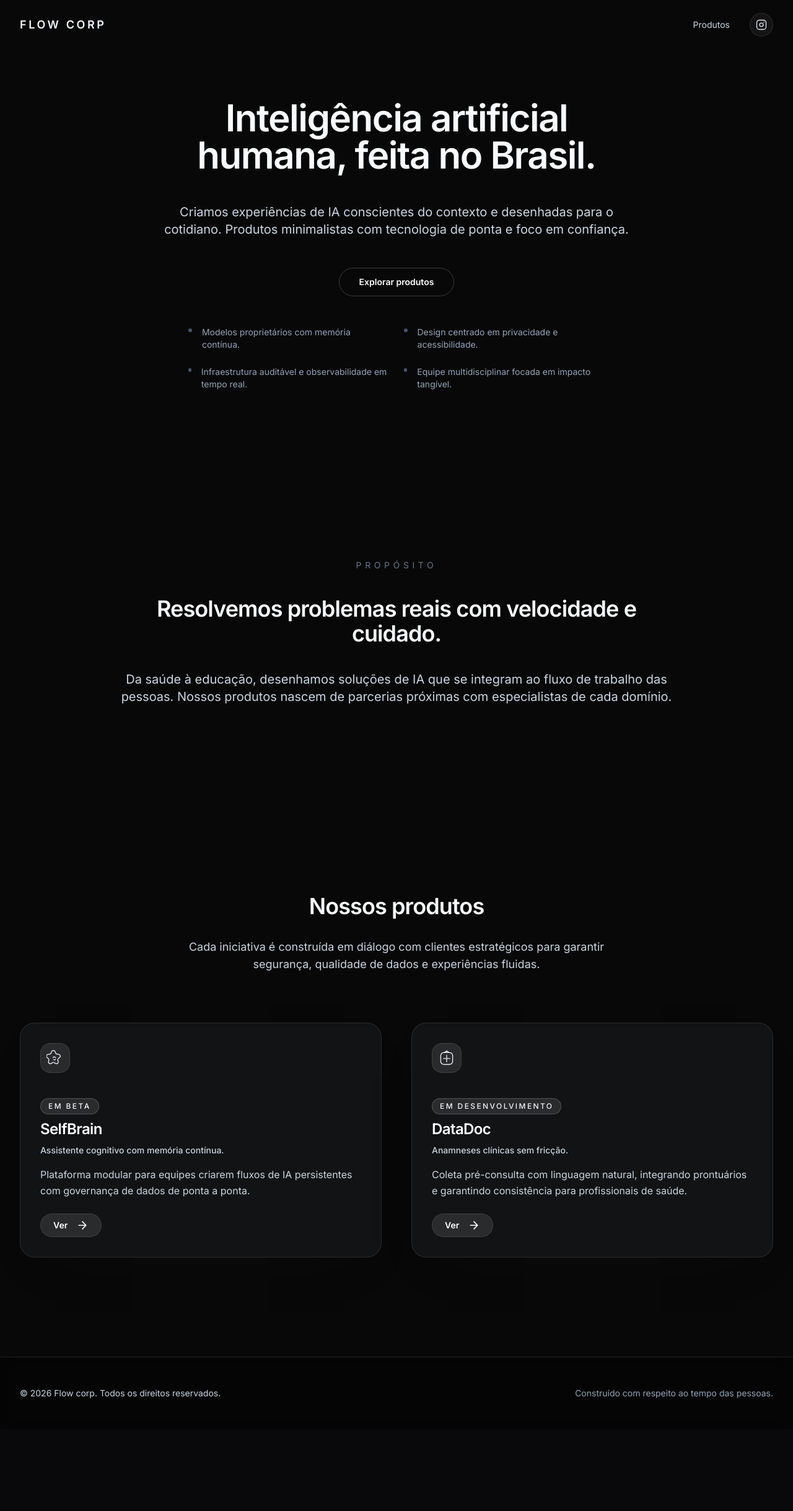
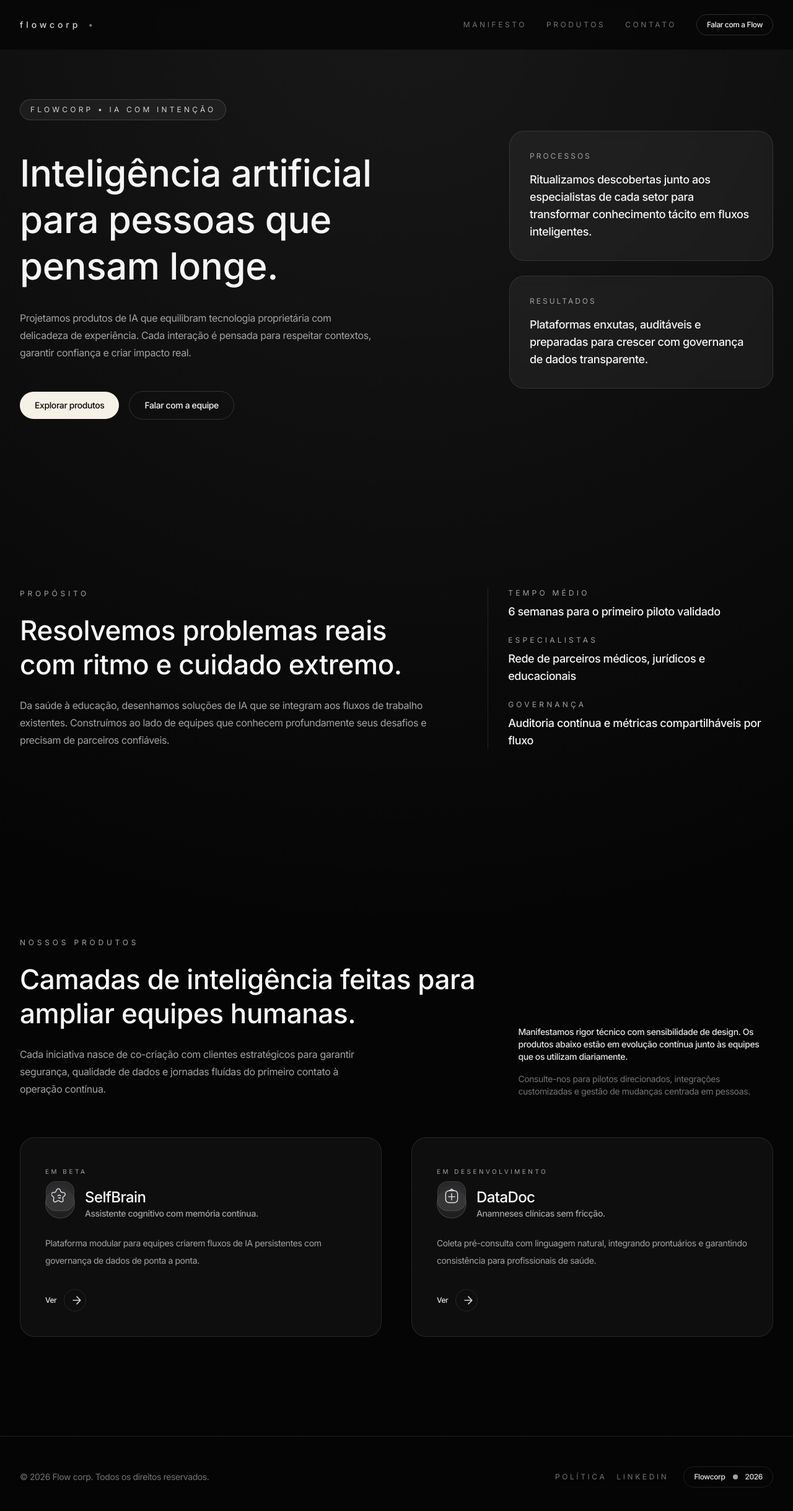
Before and after one commit to igorbiccas/flowcorp-site, a React (Vite) app: page / in a window 1280 px wide. Shown: the top 2438 px of the page at 62% size. Before the commit the page ends 2306 px from the top, so only its background shows below. Built offline with nearby package versions, Linux system fonts and the light colour scheme.

Commit message:
Restyle site with deep minimal dark theme

```diff
--- a/App.tsx
+++ b/App.tsx
@@ -30,74 +30,114 @@ const products: Product[] = [
 
 const App: React.FC = () => {
   return (
-    <div className="relative min-h-screen overflow-hidden bg-[#080808] text-slate-100">
+    <div className="relative min-h-screen overflow-hidden bg-[#050505] text-neutral-100">
+      <div aria-hidden="true" className="pointer-events-none absolute inset-0">
+        <div className="absolute inset-0 bg-[radial-gradient(circle_at_top,_rgba(255,255,255,0.08),_transparent_60%)]" />
+        <div className="absolute inset-0 bg-[linear-gradient(rgba(255,255,255,0.04)_1px,transparent_1px),linear-gradient(90deg,rgba(255,255,255,0.04)_1px,transparent_1px)] bg-[size:120px_120px] opacity-20" />
+      </div>
 
       <Header />
 
       <main className="relative z-10">
-        <section className="container mx-auto flex min-h-[90vh] flex-col items-center justify-center px-6 pb-32 pt-40 text-center md:px-8">
-          <AnimatedSection className="w-full">
-            <div className="mx-auto max-w-3xl space-y-12">
-              <h1 className="text-4xl font-semibold tracking-tight text-slate-50 sm:text-5xl md:text-6xl">
-                Inteligência artificial humana, feita no Brasil.
+        <section className="container mx-auto grid min-h-[90vh] items-center gap-20 px-6 pb-32 pt-40 md:grid-cols-[minmax(0,1fr)_minmax(0,0.6fr)] md:px-8">
+          <AnimatedSection className="space-y-12">
+            <div className="inline-flex items-center gap-2 rounded-full border border-white/15 bg-white/5 px-4 py-2 text-xs uppercase tracking-[0.35em] text-neutral-300">
+              Flowcorp • IA com intenção
+            </div>
+            <div className="space-y-8">
+              <h1 className="text-[clamp(2.75rem,5vw,3.75rem)] font-medium leading-tight text-neutral-100">
+                Inteligência artificial para pessoas que pensam longe.
               </h1>
-              <p className="text-lg leading-relaxed text-slate-300 md:text-xl">
-                Criamos experiências de IA conscientes do contexto e desenhadas para o cotidiano. Produtos minimalistas com tecnologia de ponta e foco em confiança.
+              <p className="max-w-xl text-base leading-7 text-neutral-400">
+                Projetamos produtos de IA que equilibram tecnologia proprietária com delicadeza de experiência. Cada interação é pensada para respeitar contextos, garantir confiança e criar impacto real.
               </p>
-              <div className="flex flex-col items-center justify-center gap-5 sm:flex-row">
+            </div>
+            <div className="flex flex-wrap items-center gap-4">
               <a
                 href="#products"
-                  className="inline-flex items-center justify-center rounded-full border border-white/20 px-8 py-3 text-sm font-semibold text-white transition hover:border-white/40 hover:bg-white/10"
+                className="inline-flex items-center gap-3 rounded-full bg-[#f5f1e6] px-6 py-3 text-sm font-medium text-[#050505] transition hover:bg-[#f0ead9]"
               >
                 Explorar produtos
               </a>
+              <a
+                href="mailto:contato@flowcorp.ai"
+                className="inline-flex items-center gap-3 rounded-full border border-white/15 px-6 py-3 text-sm font-medium text-neutral-100 transition hover:border-white/30"
+              >
+                Falar com a equipe
+              </a>
             </div>
-              <ul className="mx-auto flex max-w-2xl flex-col gap-6 text-left text-sm text-slate-400 sm:grid sm:grid-cols-2">
-                <li className="flex items-start gap-4">
-                  <span className="mt-1 inline-flex h-1.5 w-1.5 rounded-full bg-slate-600" aria-hidden="true" />
-                  Modelos proprietários com memória contínua.
-                </li>
-                <li className="flex items-start gap-4">
-                  <span className="mt-1 inline-flex h-1.5 w-1.5 rounded-full bg-slate-600" aria-hidden="true" />
-                  Design centrado em privacidade e acessibilidade.
-                </li>
-                <li className="flex items-start gap-4">
-                  <span className="mt-1 inline-flex h-1.5 w-1.5 rounded-full bg-slate-600" aria-hidden="true" />
-                  Infraestrutura auditável e observabilidade em tempo real.
-                </li>
-                <li className="flex items-start gap-4">
-                  <span className="mt-1 inline-flex h-1.5 w-1.5 rounded-full bg-slate-600" aria-hidden="true" />
-                  Equipe multidisciplinar focada em impacto tangível.
-                </li>
-              </ul>
+          </AnimatedSection>
+          <AnimatedSection className="space-y-6">
+            <div className="space-y-6">
+              <div className="space-y-4 rounded-3xl border border-white/10 bg-white/5 p-8 backdrop-blur">
+                <p className="text-xs uppercase tracking-[0.25em] text-neutral-400">Processos</p>
+                <p className="text-lg font-medium text-neutral-100">
+                  Ritualizamos descobertas junto aos especialistas de cada setor para transformar conhecimento tácito em fluxos inteligentes.
+                </p>
+              </div>
+              <div className="space-y-4 rounded-3xl border border-white/10 bg-white/5 p-8 backdrop-blur">
+                <p className="text-xs uppercase tracking-[0.25em] text-neutral-400">Resultados</p>
+                <p className="text-lg font-medium text-neutral-100">
+                  Plataformas enxutas, auditáveis e preparadas para crescer com governança de dados transparente.
+                </p>
+              </div>
             </div>
           </AnimatedSection>
         </section>
 
-        <section className="py-28 md:py-36">
+        <section id="manifesto" className="py-28 md:py-36">
           <div className="container mx-auto px-6 md:px-8">
-            <AnimatedSection className="mx-auto max-w-4xl text-center">
-              <p className="text-sm uppercase tracking-[0.4em] text-slate-500">Propósito</p>
-              <h2 className="mt-10 text-3xl font-semibold tracking-tight text-slate-50 md:text-4xl">
-                Resolvemos problemas reais com velocidade e cuidado.
+            <AnimatedSection className="grid gap-16 md:grid-cols-[minmax(0,0.6fr)_minmax(0,0.4fr)] md:items-center">
+              <div className="space-y-6">
+                <p className="text-xs uppercase tracking-[0.4em] text-neutral-400">Propósito</p>
+                <h2 className="text-[clamp(2rem,4vw,2.75rem)] font-medium leading-tight text-neutral-50">
+                  Resolvemos problemas reais com ritmo e cuidado extremo.
                 </h2>
-              <p className="mt-10 text-lg leading-relaxed text-slate-300 md:text-xl">
-                Da saúde à educação, desenhamos soluções de IA que se integram ao fluxo de trabalho das pessoas. Nossos produtos nascem de parcerias próximas com especialistas de cada domínio.
+                <p className="text-base leading-7 text-neutral-400">
+                  Da saúde à educação, desenhamos soluções de IA que se integram aos fluxos de trabalho existentes. Construímos ao lado de equipes que conhecem profundamente seus desafios e precisam de parceiros confiáveis.
                 </p>
+              </div>
+              <div className="space-y-6 border-l border-white/10 pl-8">
+                <div className="space-y-2">
+                  <p className="text-xs uppercase tracking-[0.35em] text-neutral-400">Tempo médio</p>
+                  <p className="text-lg font-medium text-neutral-100">6 semanas para o primeiro piloto validado</p>
+                </div>
+                <div className="space-y-2">
+                  <p className="text-xs uppercase tracking-[0.35em] text-neutral-400">Especialistas</p>
+                  <p className="text-lg font-medium text-neutral-100">Rede de parceiros médicos, jurídicos e educacionais</p>
+                </div>
+                <div className="space-y-2">
+                  <p className="text-xs uppercase tracking-[0.35em] text-neutral-400">Governança</p>
+                  <p className="text-lg font-medium text-neutral-100">Auditoria contínua e métricas compartilháveis por fluxo</p>
+                </div>
+              </div>
             </AnimatedSection>
           </div>
         </section>
 
         <section id="products" className="py-32 md:py-40">
           <div className="container mx-auto px-6 md:px-8">
-            <AnimatedSection className="w-full">
-              <div className="mx-auto max-w-3xl text-center">
-                <h2 className="text-3xl font-semibold tracking-tight text-slate-50 md:text-4xl">Nossos produtos</h2>
-                <p className="mt-8 text-base text-slate-300 md:text-lg">
-                  Cada iniciativa é construída em diálogo com clientes estratégicos para garantir segurança, qualidade de dados e experiências fluidas.
+            <AnimatedSection className="space-y-16">
+              <div className="grid gap-10 md:grid-cols-[minmax(0,0.65fr)_minmax(0,0.35fr)] md:items-end">
+                <div className="space-y-6">
+                  <p className="text-xs uppercase tracking-[0.4em] text-neutral-400">Nossos produtos</p>
+                  <h2 className="text-[clamp(2rem,4vw,2.75rem)] font-medium leading-tight text-neutral-50">
+                    Camadas de inteligência feitas para ampliar equipes humanas.
+                  </h2>
+                  <p className="max-w-xl text-base leading-7 text-neutral-400">
+                    Cada iniciativa nasce de co-criação com clientes estratégicos para garantir segurança, qualidade de dados e jornadas fluídas do primeiro contato à operação contínua.
                   </p>
                 </div>
-              <div className="mt-20 grid grid-cols-1 gap-12 md:grid-cols-2">
+                <div className="space-y-4">
+                  <p className="text-sm font-medium text-neutral-200">
+                    Manifestamos rigor técnico com sensibilidade de design. Os produtos abaixo estão em evolução contínua junto às equipes que os utilizam diariamente.
+                  </p>
+                  <p className="text-sm text-neutral-500">
+                    Consulte-nos para pilotos direcionados, integrações customizadas e gestão de mudanças centrada em pessoas.
+                  </p>
+                </div>
+              </div>
+              <div className="grid grid-cols-1 gap-12 md:grid-cols-2">
                 {products.map((product) => (
                   <ProductCard key={product.title} product={product} />
                 ))}
@@ -106,10 +146,27 @@ const App: React.FC = () => {
           </div>
         </section>
 
-        <footer className="border-t border-white/10 bg-black/30 backdrop-blur">
-          <div className="container mx-auto flex flex-col items-center justify-between gap-4 px-6 py-12 text-sm text-slate-300 md:flex-row md:px-8">
-            <p>© {new Date().getFullYear()} Flow corp. Todos os direitos reservados.</p>
-            <p className="text-slate-400">Construído com respeito ao tempo das pessoas.</p>
+        <footer id="contato" className="border-t border-white/10 bg-transparent">
+          <div className="container mx-auto grid gap-6 px-6 py-12 text-sm text-neutral-400 md:grid-cols-[1fr_auto_auto] md:items-center md:px-8">
+            <p className="text-neutral-500">© {new Date().getFullYear()} Flow corp. Todos os direitos reservados.</p>
+            <div className="flex items-center gap-4 text-xs uppercase tracking-[0.3em] text-neutral-500">
+              <a href="#" className="transition hover:text-neutral-200">
+                Política
+              </a>
+              <a
+                href="https://www.linkedin.com/company/flowcorp"
+                target="_blank"
+                rel="noopener noreferrer"
+                className="transition hover:text-neutral-200"
+              >
+                LinkedIn
+              </a>
+            </div>
+            <div className="inline-flex items-center gap-3 rounded-full border border-white/10 px-4 py-2 text-xs font-medium text-neutral-200">
+              <span>Flowcorp</span>
+              <span className="inline-flex h-2 w-2 rounded-full bg-neutral-400" aria-hidden="true" />
+              <span>{new Date().getFullYear()}</span>
+            </div>
           </div>
         </footer>
       </main>
--- a/components/Header.tsx
+++ b/components/Header.tsx
@@ -1,5 +1,4 @@
 import React, { useState, useEffect } from 'react';
-import { InstagramIcon } from './icons';
 
 const Header: React.FC = () => {
   const [isScrolled, setIsScrolled] = useState(false);
@@ -8,39 +7,54 @@ const Header: React.FC = () => {
     const handleScroll = () => {
       setIsScrolled(window.scrollY > 10);
     };
+
     window.addEventListener('scroll', handleScroll, { passive: true });
+
     return () => window.removeEventListener('scroll', handleScroll);
   }, []);
 
   return (
     <header
-        className={`fixed top-0 left-0 right-0 z-50 border-b transition-all duration-300 ease-in-out ${
-          isScrolled
-            ? 'border-white/10 bg-[#0a0a0a]/90 backdrop-blur-xl shadow-lg'
-            : 'border-transparent bg-transparent'
-        }`}
+      className={`fixed left-0 right-0 top-0 z-50 transition-all duration-300 ease-in-out supports-[backdrop-filter]:bg-[#050505]/80 bg-[#050505]/90 backdrop-blur ${
+        isScrolled ? 'shadow-[0_12px_40px_rgba(0,0,0,0.45)] after:absolute after:bottom-0 after:left-0 after:h-px after:w-full after:bg-white/10' : ''
+      }`}
     >
       <div className="container mx-auto px-6 md:px-8">
         <div className="flex h-20 items-center justify-between">
           <a
             href="#"
-            className="text-lg font-semibold tracking-[0.2em] text-slate-100 transition-colors hover:text-slate-300"
+            className="inline-flex items-center gap-3 text-sm font-medium tracking-[0.35em] text-neutral-300 transition-colors hover:text-neutral-100"
             aria-label="Flow corp"
           >
-            FLOW CORP
+            <span>flowcorp</span>
+            <span className="text-neutral-500" aria-hidden="true">
+              •
+            </span>
           </a>
-          <nav className="flex items-center gap-8 text-sm text-slate-300">
-            <a href="#products" className="transition hover:text-white">
+          <nav className="flex items-center gap-8">
+            <a
+              href="#manifesto"
+              className="text-xs uppercase tracking-[0.3em] text-neutral-500 transition hover:text-neutral-100"
+            >
+              Manifesto
+            </a>
+            <a
+              href="#products"
+              className="text-xs uppercase tracking-[0.3em] text-neutral-500 transition hover:text-neutral-100"
+            >
               Produtos
             </a>
             <a
-              href="https://www.instagram.com/selfbrain_/"
-              target="_blank"
-              rel="noopener noreferrer"
-              aria-label="Siga-nos no Instagram"
-              className="rounded-full border border-white/10 bg-white/5 p-2 text-slate-100 transition hover:border-white/20 hover:bg-white/10"
+              href="#contato"
+              className="text-xs uppercase tracking-[0.3em] text-neutral-500 transition hover:text-neutral-100"
             >
-              <InstagramIcon />
+              Contato
+            </a>
+            <a
+              href="mailto:contato@flowcorp.ai"
+              className="inline-flex items-center rounded-full border border-white/15 px-4 py-2 text-xs font-medium text-neutral-100 transition hover:border-white/30"
+            >
+              Falar com a Flow
             </a>
           </nav>
         </div>
--- a/components/ProductCard.tsx
+++ b/components/ProductCard.tsx
@@ -14,23 +14,28 @@ const ProductCard: React.FC<ProductCardProps> = ({ product }) => {
       href={product.url}
       target="_blank"
       rel="noopener noreferrer"
-      className="group relative flex h-full flex-col gap-4 overflow-hidden rounded-3xl border border-white/10 bg-[#111315] p-8 shadow-[0_30px_80px_-60px_rgba(15,15,15,0.8)] transition-all duration-300 hover:-translate-y-1 hover:shadow-[0_35px_90px_-55px_rgba(17,17,17,0.85)] focus:outline-none focus-visible:-translate-y-1 focus-visible:shadow-[0_35px_90px_-55px_rgba(17,17,17,0.85)] focus-visible:ring-2 focus-visible:ring-white/20 focus-visible:ring-offset-2 focus-visible:ring-offset-[#050505]"
+      className="group flex h-full flex-col gap-6 rounded-3xl border border-white/10 bg-white/[0.04] p-10 transition duration-300 hover:-translate-y-1 hover:border-white/20 hover:bg-white/[0.06] focus:outline-none focus-visible:-translate-y-1 focus-visible:border-white/20 focus-visible:bg-white/[0.06]"
     >
-      <div className="absolute inset-x-0 top-0 h-32 bg-gradient-to-b from-white/10 to-transparent opacity-0 transition-opacity duration-300 group-hover:opacity-100 group-focus-visible:opacity-100" aria-hidden="true" />
-      {product.icon}
-      <div className="space-y-2">
-        <span className="inline-flex items-center gap-2 rounded-full border border-white/20 bg-white/10 px-3 py-1 text-xs font-medium uppercase tracking-[0.2em] text-slate-100">
-          {status}
-        </span>
-        <h3 className="text-2xl font-semibold tracking-tight text-white">{product.title}</h3>
-        <p className="text-sm font-medium text-slate-300">{product.subtitle}</p>
+      <div className="space-y-4">
+        <span className="text-[10px] uppercase tracking-[0.35em] text-neutral-400">{status}</span>
+        <div className="flex items-center gap-4">
+          <div className="flex h-12 w-12 items-center justify-center rounded-full border border-white/15 bg-white/[0.08] text-neutral-300">
+            {product.icon}
+          </div>
+          <div>
+            <h3 className="text-2xl font-medium tracking-tight text-neutral-50">{product.title}</h3>
+            <p className="text-sm font-medium text-neutral-400">{product.subtitle}</p>
+          </div>
+        </div>
       </div>
-      <p className="text-base leading-relaxed text-slate-300">{product.description}</p>
+      <p className="text-sm leading-7 text-neutral-400">{product.description}</p>
       <div className="mt-auto pt-2">
-        <span className="group/button inline-flex items-center justify-center gap-2 rounded-full border border-white/10 bg-white/10 px-5 py-2 text-sm font-semibold text-white transition group-hover/button:border-white/20 group-hover/button:bg-white/15 group-focus-visible/button:border-white/20 group-focus-visible/button:bg-white/15">
+        <div className="inline-flex items-center gap-3 text-xs font-medium text-neutral-200">
           <span>{product.buttonText}</span>
-          <ArrowRightIcon />
-        </span>
+          <span className="flex size-9 items-center justify-center rounded-full border border-white/10 text-neutral-300 transition group-hover:border-white/20 group-hover:text-neutral-50">
+            <ArrowRightIcon />
+          </span>
+        </div>
       </div>
     </a>
   );
--- a/index.html
+++ b/index.html
@@ -27,7 +27,7 @@
 </script>
 <link rel="stylesheet" href="/index.css">
 </head>
-  <body class="bg-zinc-950 text-zinc-100">
+  <body class="bg-[#050505] text-neutral-100 antialiased tracking-tight">
     <div id="root"></div>
   <script type="module" src="/index.tsx"></script>
 </body>
```
Lines whose indentation alone changed are shown as unchanged.
